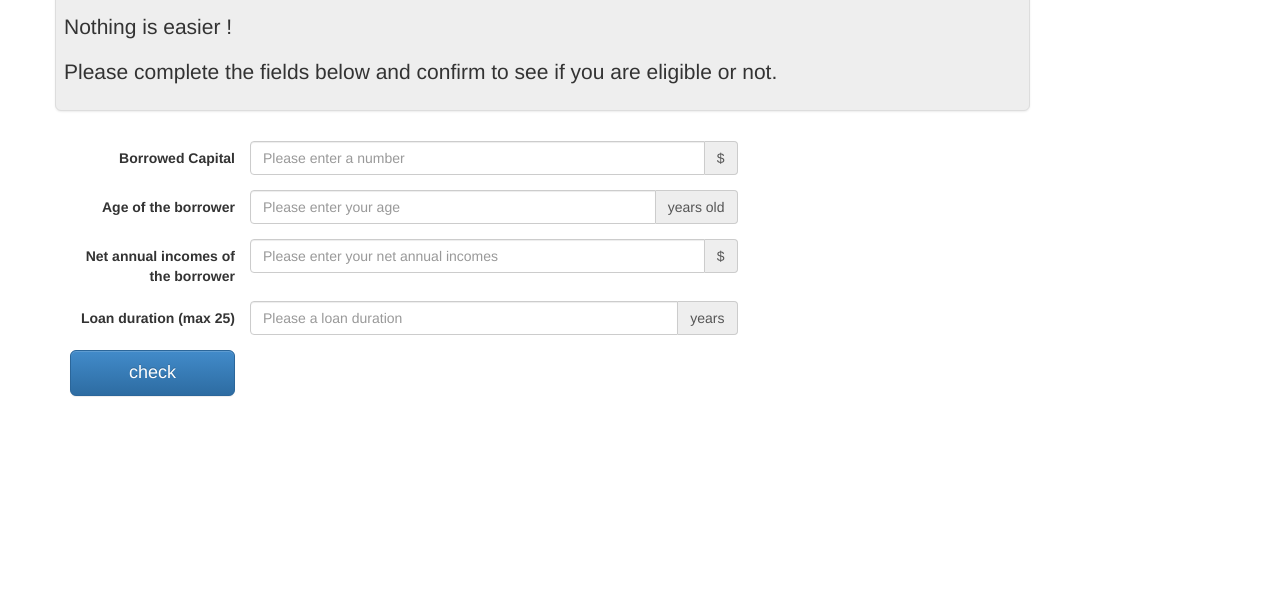
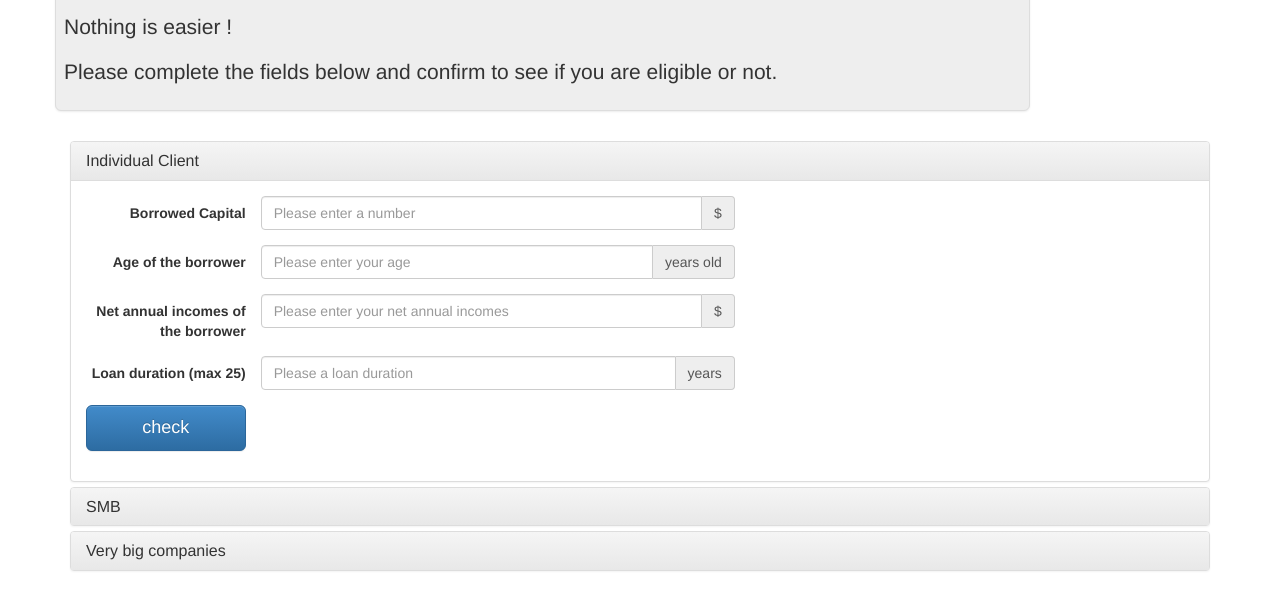
Before and after one commit to alexandremagne/ProjetM2, a plain HTML site: page index.html in a window 1280 px wide. Shown: the part 212-803 px from the top of the page. Drawn offline with Linux system fonts and the light colour scheme.

Commit message:
Ajout d'une interface de type accordeon afin de gérer les 3 differents types de client (formulaire dans onglet individual client

```diff
--- a/index.html
+++ b/index.html
@@ -16,7 +16,7 @@
 
   	<div class="container">
 
-				<!-- barre de menu horizontale tout en haut -->
+				<!-- ///////// barre de menu horizontale tout en haut ////////// -->
 			<div class="row">
 				<div class="col-md-12">
 					<div class="navbar navbar-default navbar-fixed-top" role="navigation">
@@ -84,7 +84,7 @@
 					</div><!-- /.container-fluid -->
 				</div><!-- /.col-md-12 -->
 			</div><!-- /.row -->
-				<!-- FIN barre de menu horizontale tout en haut -->
+				<!-- ///////// FIN barre de menu horizontale tout en haut ////////// -->
 
 
 
@@ -110,7 +110,22 @@
 				<!-- ############## -->
 				<!-- ############## -->
 
-<!-- pour les info -->
+
+<!-- ////////////////// Choix du type de client (****** ACORDEON *****) /////////////////////// -->
+
+<div class="panel-group" id="accordion" role="tablist" aria-multiselectable="true">
+  <div class="panel panel-default">
+    <div class="panel-heading" role="tab" id="headingOne">
+      <h4 class="panel-title">
+        <a data-toggle="collapse" data-parent="#accordion" href="#collapseOne" aria-expanded="true" aria-controls="collapseOne">
+          Individual Client
+        </a>
+      </h4>
+    </div>
+    <div id="collapseOne" class="panel-collapse collapse in" role="tabpanel" aria-labelledby="headingOne">
+      <div class="panel-body">
+
+      <!-- ////////////// INFOS FORMULAIRE CLIENT pour les info ////////////// -->
 				<div class="row">
 					<div class="col-md-12">
 						<form id="check_formulaire_" class="form-horizontal" action="" >
@@ -155,7 +170,52 @@
 					</div>
 				</div>
 
-<!-- fin des informations à entrer-->
+<!-- ////////////// fin des informations à entrer ////////////////////// -->
+
+
+      </div>
+    </div>
+  </div>
+  <div class="panel panel-default">
+    <div class="panel-heading" role="tab" id="headingTwo">
+      <h4 class="panel-title">
+        <a class="collapsed" data-toggle="collapse" data-parent="#accordion" href="#collapseTwo" aria-expanded="false" aria-controls="collapseTwo">
+          SMB
+        </a>
+      </h4>
+    </div>
+    <div id="collapseTwo" class="panel-collapse collapse" role="tabpanel" aria-labelledby="headingTwo">
+      <div class="panel-body">
+        Anim pariatur cliche reprehenderit, enim eiusmod high life accusamus terry richardson ad squid. 3 wolf moon officia aute, non cupidatat skateboard dolor brunch. Food truck quinoa nesciunt laborum eiusmod. Brunch 3 wolf moon tempor, sunt aliqua put a bird on it squid single-origin coffee nulla assumenda shoreditch et. Nihil anim keffiyeh helvetica, craft beer labore wes anderson cred nesciunt sapiente ea proident. Ad vegan excepteur butcher vice lomo. Leggings occaecat craft beer farm-to-table, raw denim aesthetic synth nesciunt you probably haven't heard of them accusamus labore sustainable VHS.
+      </div>
+    </div>
+  </div>
+  <div class="panel panel-default">
+    <div class="panel-heading" role="tab" id="headingThree">
+      <h4 class="panel-title">
+        <a class="collapsed" data-toggle="collapse" data-parent="#accordion" href="#collapseThree" aria-expanded="false" aria-controls="collapseThree">
+          Very big companies
+        </a>
+      </h4>
+    </div>
+    <div id="collapseThree" class="panel-collapse collapse" role="tabpanel" aria-labelledby="headingThree">
+      <div class="panel-body">
+        Anim pariatur cliche reprehenderit, enim eiusmod high life accusamus terry richardson ad squid. 3 wolf moon officia aute, non cupidatat skateboard dolor brunch. Food truck quinoa nesciunt laborum eiusmod. Brunch 3 wolf moon tempor, sunt aliqua put a bird on it squid single-origin coffee nulla assumenda shoreditch et. Nihil anim keffiyeh helvetica, craft beer labore wes anderson cred nesciunt sapiente ea proident. Ad vegan excepteur butcher vice lomo. Leggings occaecat craft beer farm-to-table, raw denim aesthetic synth nesciunt you probably haven't heard of them accusamus labore sustainable VHS.
+      </div>
+    </div>
+  </div>
+</div>
+
+<!-- /////////////////// Fin choix du type de client ////////////////////// -->
+
+
+
+
+
+
+
+
+
 
 
 
```
